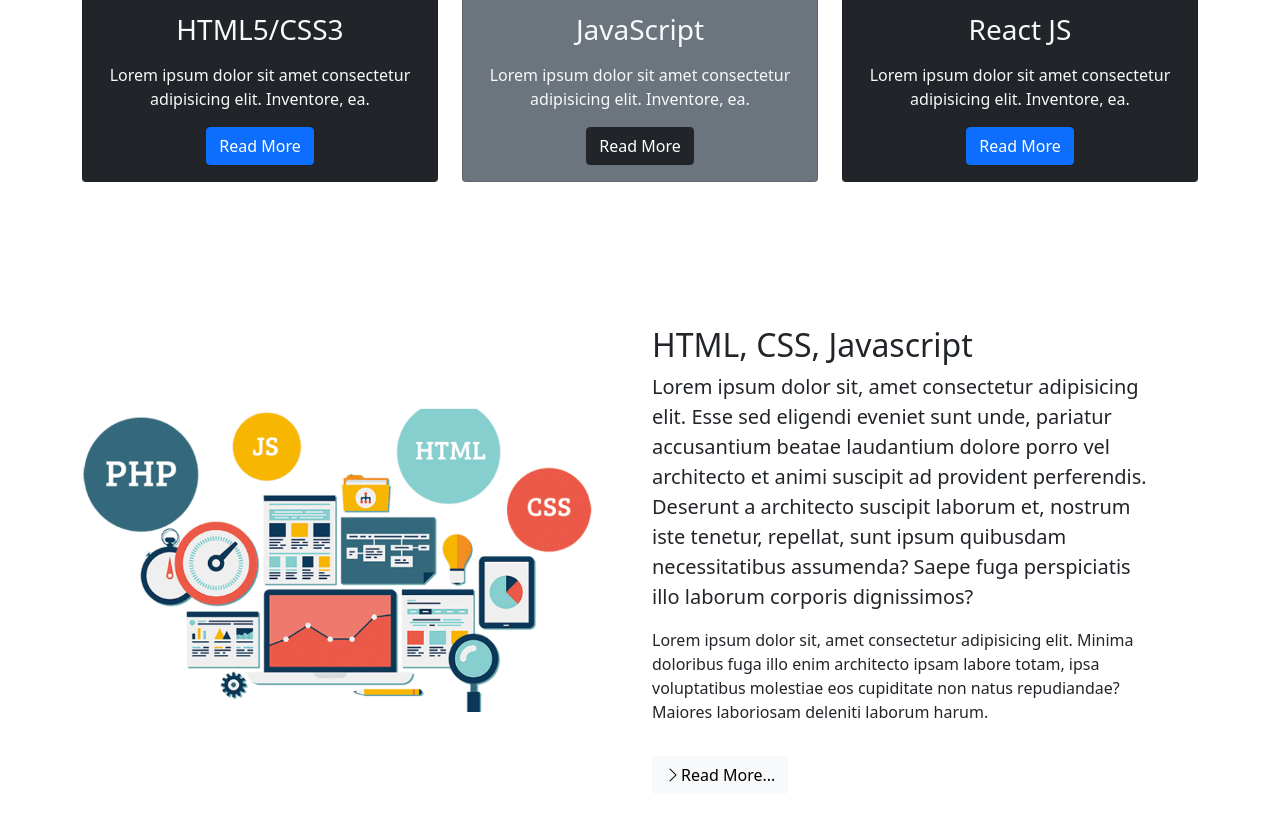
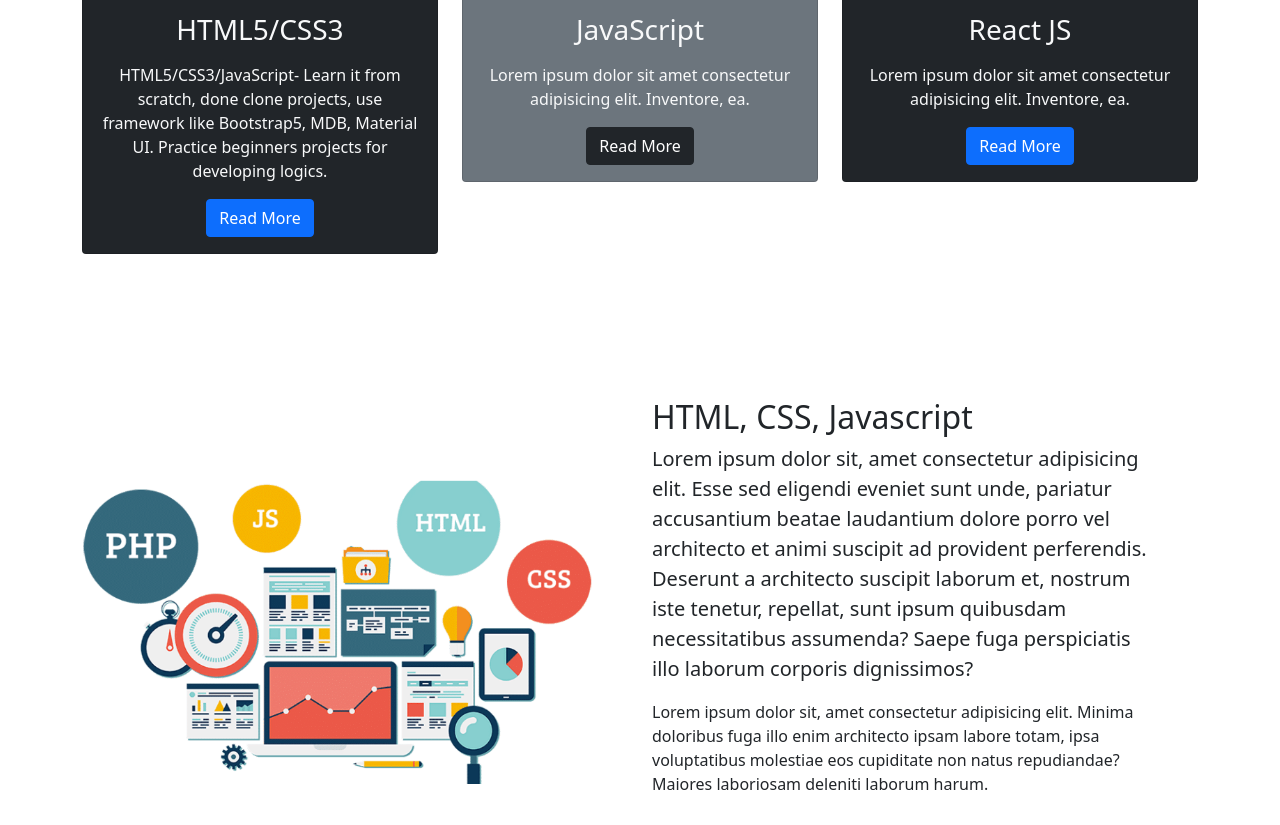
Before and after one commit to ajay1693/Practice_Pages, a plain HTML site: page Bootstrap_Portfolio/index.html in a window 1280 px wide. Shown: the part 900-1725 px from the top of the page. Drawn offline with nearby package versions, Linux system fonts and the light colour scheme.

Commit message:
Update index.html
info html

```diff
--- a/Bootstrap_Portfolio/index.html
+++ b/Bootstrap_Portfolio/index.html
@@ -126,8 +126,8 @@
                 </div>
                 <h3 class="card-title mb-3">HTML5/CSS3</h3>
                 <p class="card-text">
-                  Lorem ipsum dolor sit amet consectetur adipisicing elit.
-                  Inventore, ea.
+                  HTML5/CSS3/JavaScript- Learn it from scratch, done clone projects, use framework like Bootstrap5,
+                  MDB, Material UI. Practice beginners projects for developing logics.
                 </p>
                 <button type="button" class="btn btn-primary" data-bs-toggle="modal" data-bs-target="#readMore1">Read More</button>
               </div>
```
